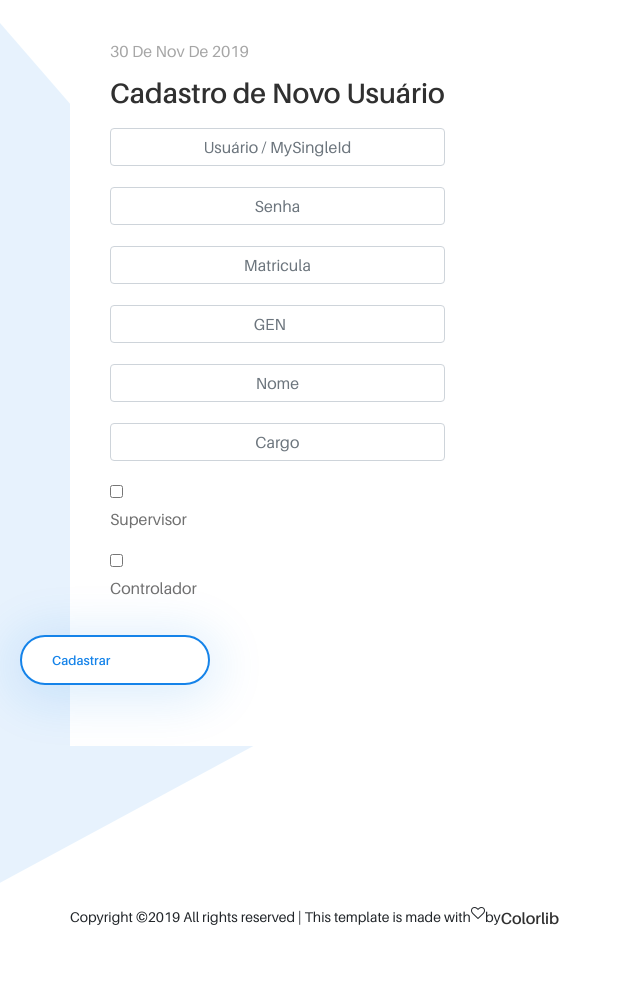
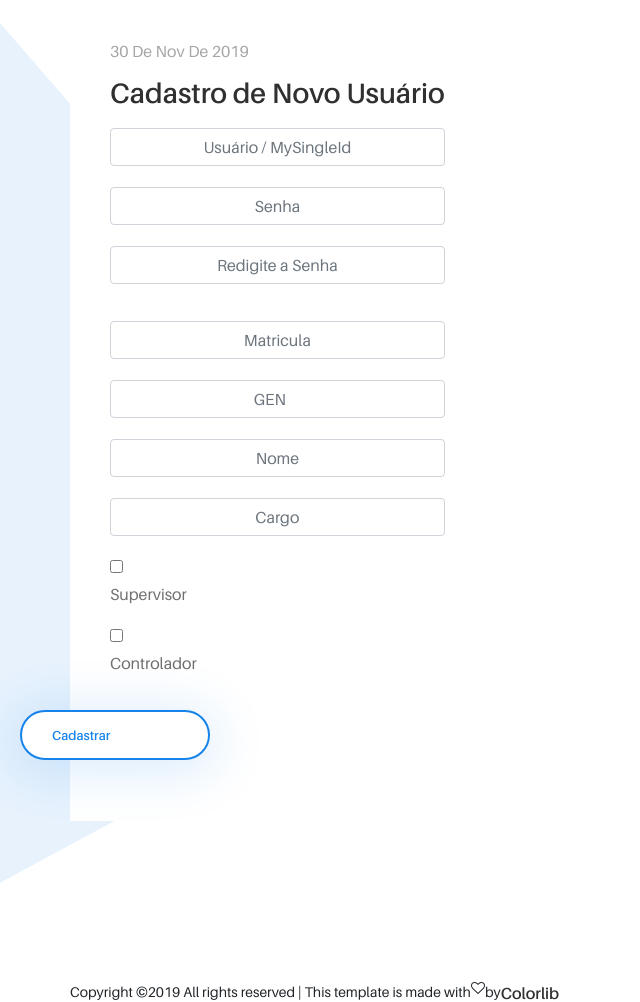
Before and after one commit to KiraLSN/sparepart, a PHP site: page /view/newUser.php in a window 1280 px wide. Shown: the part 188-1190 px from the top of the page, without its empty margins (0-640 px from the left). Before the commit the page ends 1113 px from the top, so only its background shows below. Run offline with PHP 8.4, Linux system fonts and the light colour scheme; the visitor is signed in with stand-in values (Sample User, id 1); some web fonts are replaced.

Commit message:
Colocando confirmacao de senha

```diff
--- a/view/newUser.php
+++ b/view/newUser.php
@@ -183,7 +183,7 @@ if ($useraprov == 2){
                             <label>Cadastro de Novo Usuário</label>
                         </h3>
 
-                        <form action="../model/sendNewUser.php" method="post">
+                        <form id="form" name="form" action="../model/sendNewUser.php" method="post">
 
 
 
@@ -193,7 +193,11 @@ if ($useraprov == 2){
 
                             <br>
 
-                            <div><input type="password" name="senha" placeholder="Senha" class="form-control" required></div>
+                              <div><input type="password" name="senha1" id="senha1" placeholder="Senha" class="form-control" onkeypress="limitText(this.form.senha1, this.form.countdown, 100)" onkeyup="limitText(this.form.senha1, this.form.countdown, 100)" required></div>
+                            <br>
+
+                            <div><input type="password" name="senha" id="senha" placeholder="Redigite a Senha" class="form-control" onkeyup="same()"  required></div>
+                            <p id="alert" style=" color: red"></p>
 
                             <br>
 
@@ -224,7 +228,7 @@ if ($useraprov == 2){
                             </tr>
                             <?php endif; ?>
                             <div>
-                                <input type="submit" value="Cadastrar" name="btnCadastrar" id="form-submit" class="btn uza-btn btn-3 mt-15">
+                                <input type="submit" value="Cadastrar" name="btnCadastrar" onclick="send(form)" id="form-submit" class="btn uza-btn btn-3 mt-15">
                             </div>
 
 
@@ -263,6 +267,35 @@ if ($useraprov == 2){
 
     <!-- ******* All JS Files ******* -->
     <!-- jQuery js -->
+
+    <script language="javascript" type="text/javascript">
+        function limitText(limitField, limitCount, limitNum) {
+            if (limitField.value.length > limitNum) {
+                limitField.value = limitField.value.substring(0, limitNum);
+            } else {
+                limitCount.value = limitNum - limitField.value.length;
+            }
+        }
+
+        function send(form) {
+            if (form.limitedtextarea.value.length >= 5) {
+                form.submit();
+            } else {
+                alert("Digite o minimo")
+            }
+        }
+        function same(){
+            senha1 = document.getElementById("senha1").value;
+            senha2 = document.getElementById("senha").value;
+            if(senha1 != senha2){
+                document.getElementById("alert").innerHTML = "Senha não confere.";
+            }else{
+                document.getElementById("alert").innerHTML = "";
+            }
+        }
+
+    </script>
+
     <script src="../controller/js/jquery.min.js"></script>
     <!-- Popper js -->
     <script src="../controller/js/popper.min.js"></script>
```
